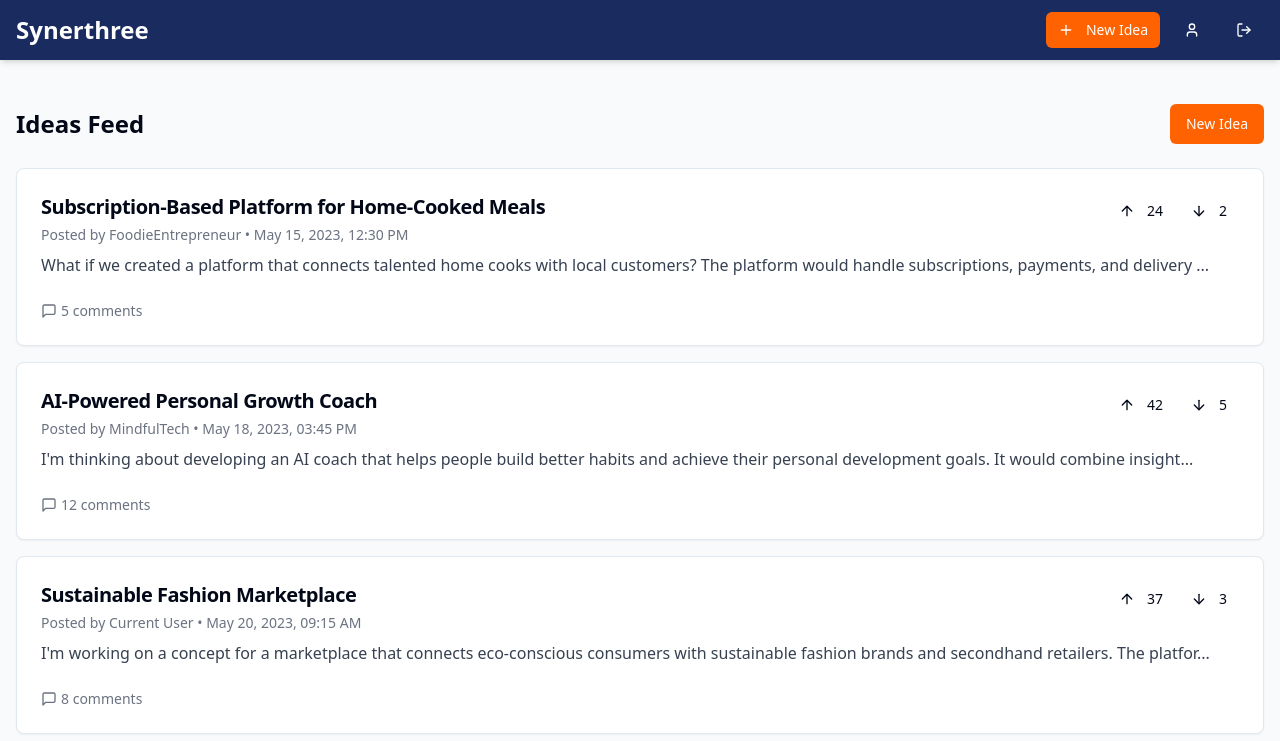
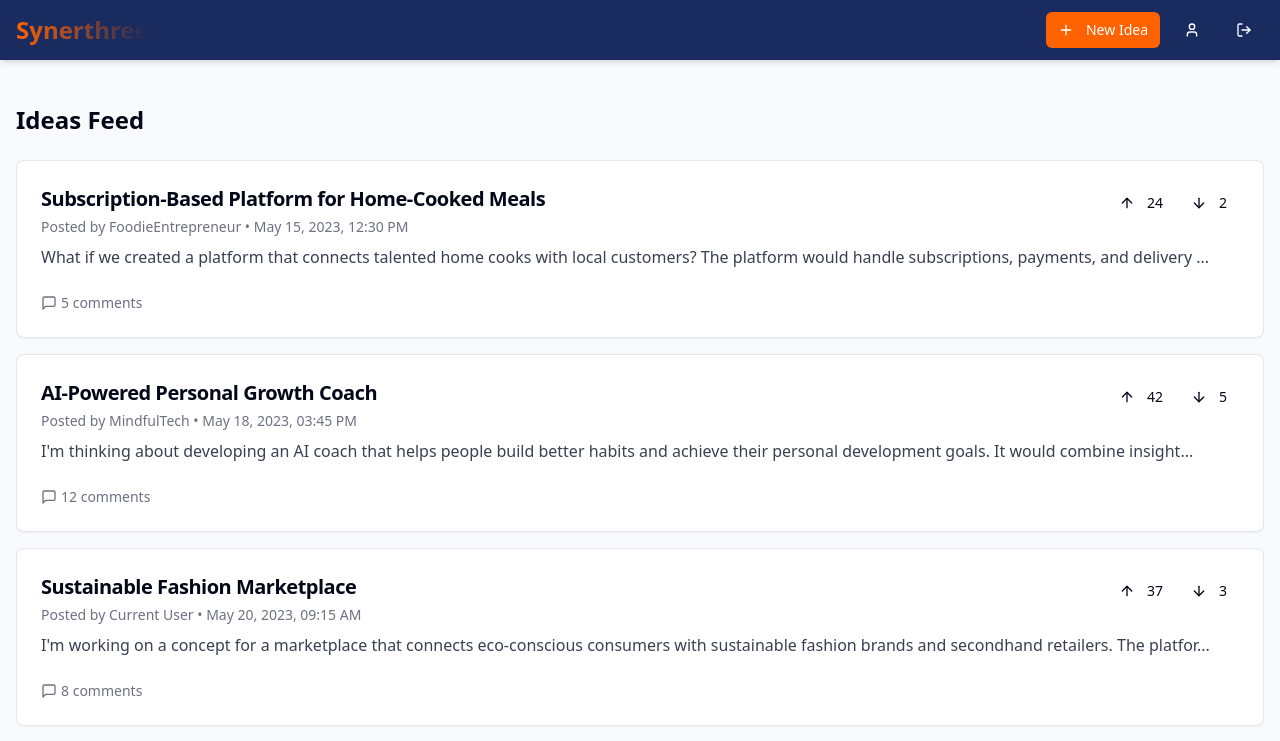
Before and after one commit to DanGardnerDev/brainstorm-bazaar-67, a React (Vite) app: page /dashboard in a window 1280 px wide. Shown: the top 741 px of the page. Built offline with nearby package versions, Linux system fonts and the light colour scheme.

Commit message:
Fix: Dashboard logo and button
Refactor dashboard page to use the home page logo and remove the "New Idea" button from the content area.

```diff
--- a/src/components/AppHeader.tsx
+++ b/src/components/AppHeader.tsx
@@ -11,7 +11,7 @@ const AppHeader = ({ onNewIdea }: AppHeaderProps) => {
   return (
     <header className="fixed top-0 left-0 right-0 bg-brand-navy text-white shadow-md z-10">
       <div className="container mx-auto px-4 py-3 flex justify-between items-center">
-        <Link to="/dashboard" className="text-2xl font-bold">
+        <Link to="/dashboard" className="text-2xl font-bold gradient-text">
           Synerthree
         </Link>
 
--- a/src/pages/Dashboard.tsx
+++ b/src/pages/Dashboard.tsx
@@ -66,16 +66,8 @@ const Dashboard = () => {
           />
         )}
 
-        <div className="mb-6 flex justify-between items-center">
+        <div className="mb-6">
           <h1 className="text-2xl font-bold">Ideas Feed</h1>
-          {!showNewPostForm && (
-            <Button
-              className="bg-brand-orange hover:bg-brand-orange/90"
-              onClick={() => setShowNewPostForm(true)}
-            >
-              New Idea
-            </Button>
-          )}
         </div>
 
         {isLoading ? (
```
